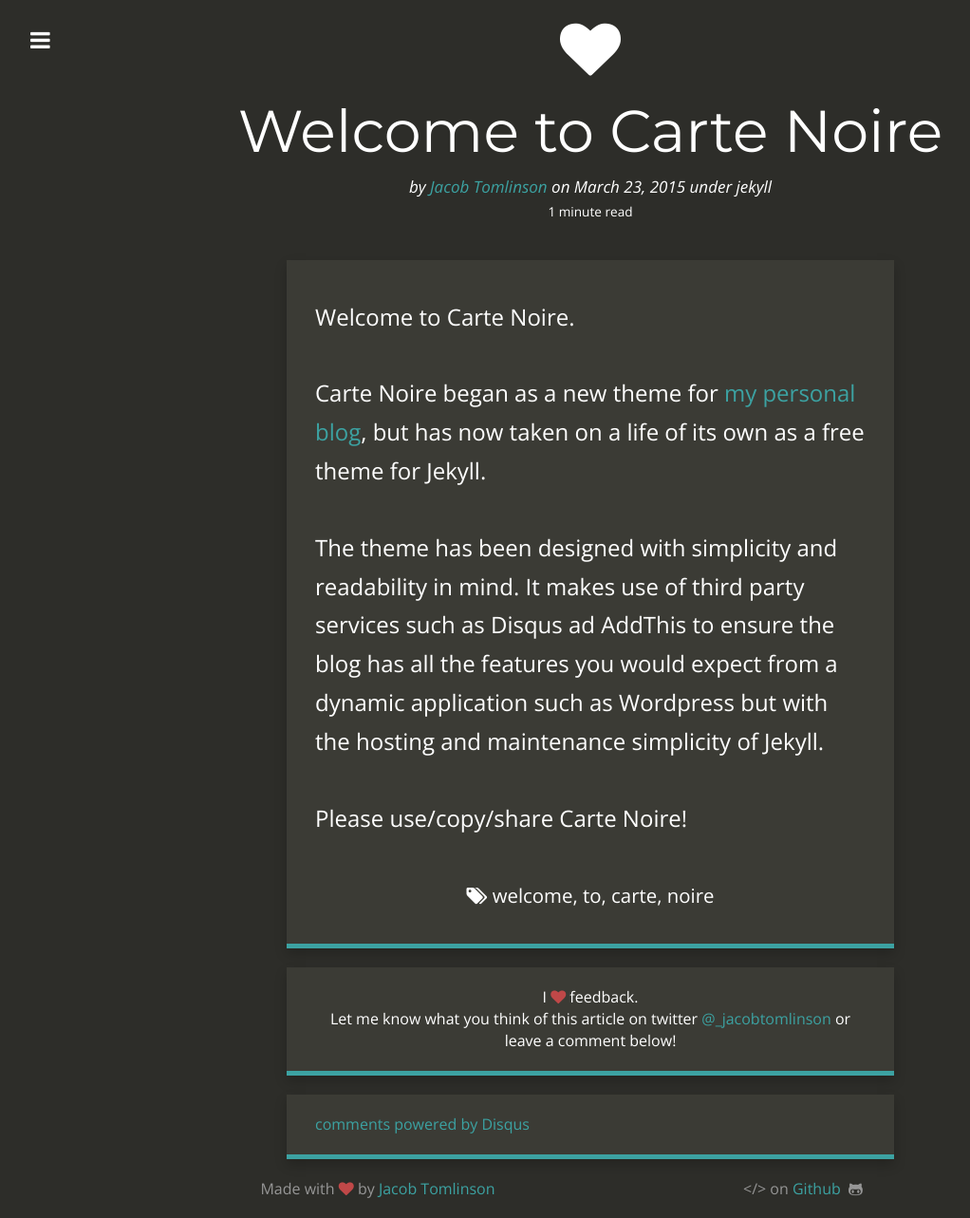
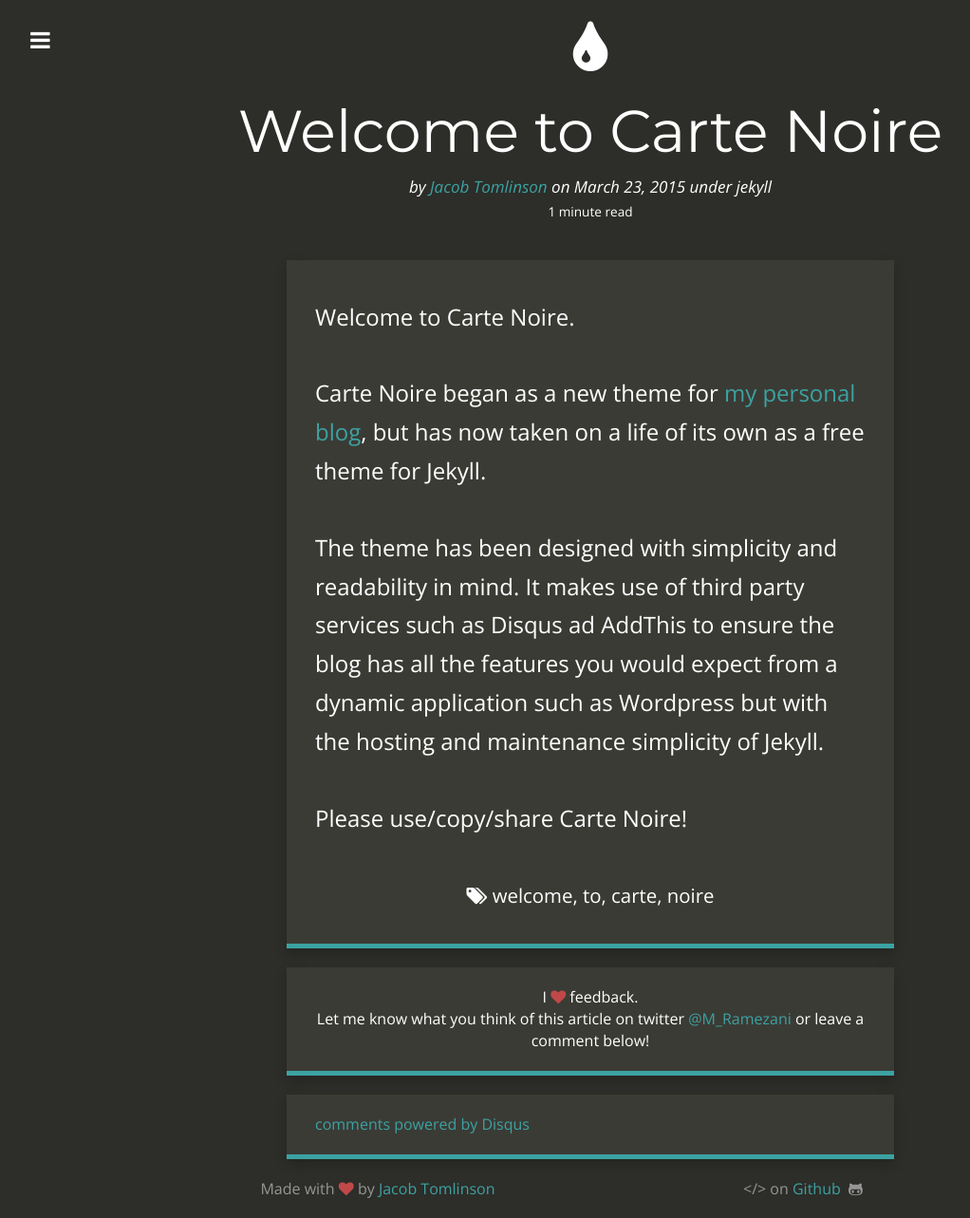
Before and after one commit to anonymoustafa/anonymostafa.github.io, a Jekyll site: the page built from _posts/2015-03-23-welcome-to-carte-noir.md, in a window 1280 px wide. Shown: the whole page at 95% size, without its empty margins (18-1040 px from the left). Built offline with Jekyll 4.4.1, drawn with Linux system fonts in a browser that asks for light colours; nearby versions of some CDN libraries; comment, search, counter and statistics services are not loaded.

```diff
--- a/_config.yml
+++ b/_config.yml
@@ -1,7 +1,7 @@
 # Site settings
 title: "Carte Noire"
 email: jacob@jacobtomlinson.co.uk
-description: "A dark blog theme for Jekyll."
+description: "The Environmentalist"
 baseurl: ""
 url: "http://carte-noire.jacobtomlinson.co.uk/"
 title_description: "A dark blog theme for Jekyll focusing on a clear reading experience. Large text and a narrow body makes carte noire a gorgeous read. With excellent code snippet support and integrated tools such as AddThis and Disqus giving your Jekyll blog all the functionality your users expect."
@@ -13,9 +13,9 @@ addthis_id: ra-513c6fa83da6ec67
 post_limit: 5
 
 # Social usernames/URLs
-twitter_username: _jacobtomlinson
-github_username:  jacobtomlinson
-instagram_username:
+twitter_username: M_Ramezani
+github_username:  anonymoustafa
+instagram_username: mostafa.ramezani.90
 reddit_username:
 linkedin_link: http://carte-noire.jacobtomlinson.co.uk/
 google_plus_link: http://carte-noire.jacobtomlinson.co.uk/
```
Also changed, not shown: _posts/2015-03-23-welcome-to-carte-noir.md (+1 -1 lines).
